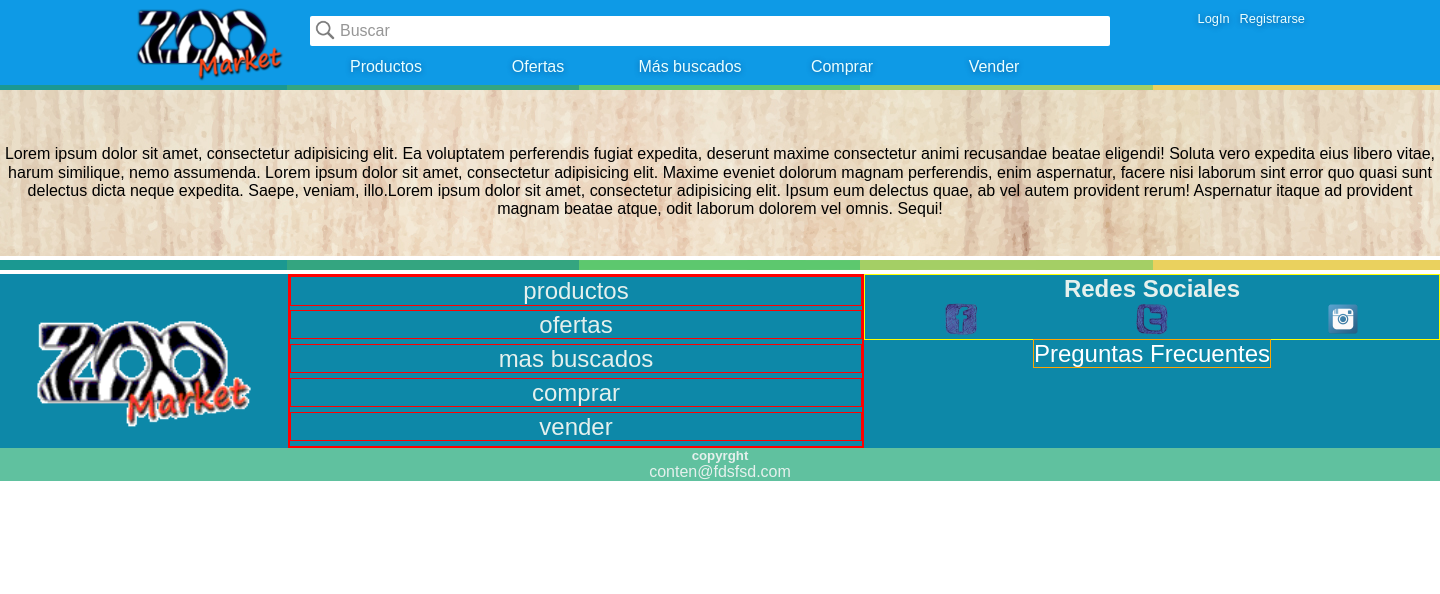
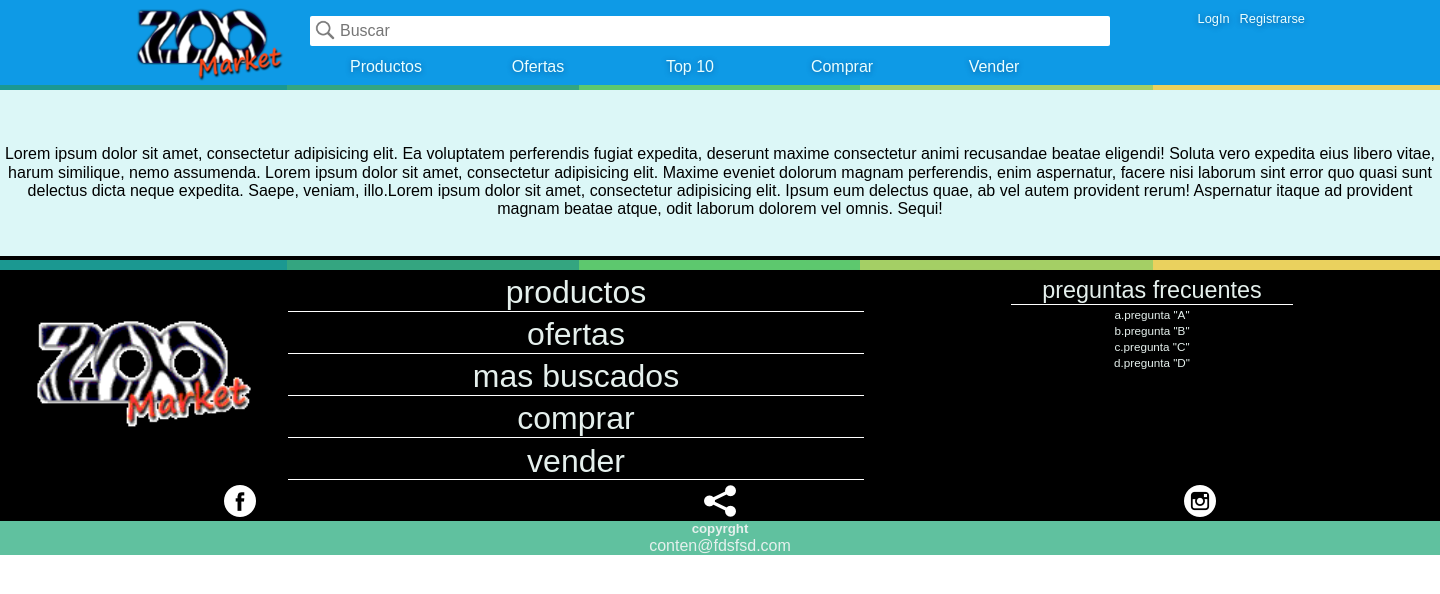
Before and after one commit to infoleod/00_Proyecto_final, a PHP site: page /preguntas_frecuentes.html in a window 1440 px wide. Shown: the top 594 px of the page. Run offline with PHP 8.4, Linux system fonts and the light colour scheme.

Commit message:
Entrega Sprint 1 - 12-04-2017

```diff
--- a/css/styles.css
+++ b/css/styles.css
@@ -256,7 +256,7 @@ LE ASIGNE UN COLOR DE FONDO ASI SE VE UN POCO MEJOR*/
 
 .footer {
     clear: both;
-    background: linear-gradient(to right, rgba(3,73,75,1) 0%, rgba(0,48,56,1) 100%);
+    background:black;
     color: #e5f0ed;
     overflow: hidden;
     margin:0%;
@@ -289,15 +289,15 @@ LE ASIGNE UN COLOR DE FONDO ASI SE VE UN POCO MEJOR*/
     font-size:1.5em;
     margin:;
     padding:0;
-    border: 1px solid red;
     overflow: hidden;
 }
-.menu_2 .conten li a{
-    font-size:10px;
+.menu_2 .conten li{
+    font-size: 2em;
+    border-bottom: 1px solid #fff;
+
 }
 /***Redes Sociales**/
 .redes_sociales{
-    border:1px solid yellow;
     display: block;
     overflow: hidden;
   }
@@ -309,20 +309,24 @@ LE ASIGNE UN COLOR DE FONDO ASI SE VE UN POCO MEJOR*/
 /*** preguntas frecuentes ***/
 .preguntas_frecuentes{
     width: 100%;
-
 }
 /****Fondo de preguntas frecuentes *****/
 .container-preguntas{
-    background-image: url(../images/21.jpg);
+    background-color: rgba(128, 224, 224, 0.28);
 }
 .preguntas_frecuentes a{
     margin: 1%;
-    font-size: 1.5em;
+    font-size:0.73em;
     text-decoration: none;
-    color: #fff;
-    border: 1px solid orange;
+    color: #fff;color: #e5f0ed;
+    display: block;
+
 }
 
+.preguntas_frecuentes p{
+  font-size: 2em;
+  border-bottom: 1px solid #fff;
+}
 
 
 
@@ -735,11 +739,10 @@ LE ASIGNE UN COLOR DE FONDO ASI SE VE UN POCO MEJOR*/
 /* -- INICIO - FOOTER ------------------------------------------------------*/
 
 .footer_1{
-  border-color:solid crimson;
     width:100%;
-  background-color:#0d88a8;
-  display: block;
-  overflow: hidden;
+    background-color:black;
+    display:block;
+    overflow:hidden;
 }
 .footer_2{
     background-color:#60c19f;
@@ -755,7 +758,7 @@ LE ASIGNE UN COLOR DE FONDO ASI SE VE UN POCO MEJOR*/
     overflow:hidden;
     width:auto;
     width:20% ;
- /* border: 1px solid yellow;*/
+
 }
 .logo_2 img{
     padding: 3% 0%;
@@ -767,20 +770,25 @@ LE ASIGNE UN COLOR DE FONDO ASI SE VE UN POCO MEJOR*/
 }
 
 .menu_2{
-  border: 2px solid red ;
     float: left;
     width: 40%;
 }
 .redes_sociales{
-  width:40%;
-  display: block;
+    width:100%;
+   clear: both;
     font-family: 1em;
     }
-.preguntas_frecuentees{
-  width: 50%;
-  margin: 0;
-  padding: 0;
-
+.redes_sociales h2{
+display: none;
+    }
+.preguntas_frecuentes{
+    width:20%;
+    margin:0 10%;
+    bottom:50%;
+    padding:0;
+    display:inline-block;
+    float:right;
+    height:auto;
     }
 .copyright{
 
--- a/preguntas_frecuentes.html
+++ b/preguntas_frecuentes.html
@@ -29,7 +29,7 @@
       <div class="header-div-buscar">
         <img class="header-div-logo-mobile-search" src="images/search-icono.png" alt="search-icon">
         <form class="form-buscar" action="index.html" method="post">
-            <input type="text" name="buscar" value="Buscar">
+          <input type="text" name="buscar" placeholder="Buscar">
         </form>
       </div>
       <!-- FIN Buscar -->
@@ -50,7 +50,7 @@
                 <li>
                   <div class="header-div-menu-lista-login">
                     <a href="login.html">LogIn</a>
-                      <a href="#">Registrarse</a>
+                    <a href="formulario.html">Registrarse</a>
                   </div>
                 </li>
                 <!-- Productos -->
@@ -74,7 +74,7 @@
                   </ul>
                 </li>
                 <li><a href="#">Ofertas</a></li>
-                  <li><a href="#">Más buscados</a></li>
+                <li><a href="#">Top 10</a></li>
                 <li><a href="#">Comprar</a></li>
                 <li><a href="#">Vender</a></li>
               </ul>
@@ -89,12 +89,13 @@
       <!-- INICIO Login -->
       <div class="header-div-login">
         <a href="login.html">LogIn</a>
-          <a href="#">Registrarse</a>
+        <a href="formulario.html">Registrarse</a>
       </div>
       <!-- FIN Login -->
     </div>
   </header>
   <!-- FIN HEADER -->
+
     <!-- ININCIO BODY -->
     <article class="container">
 
@@ -105,10 +106,10 @@
                 <br><br><br>
             </article>
             <!-- INICIO FOOTER -->
+            <footer class="footer">
          <div class="footer-barra">
                       <img src="images/barra-horizontal.png" alt="barra">
           </div>
-            <footer class="footer">
           <article class="footer_1">
                   <div class="logo_2">
                       <img src="images/logo-zoo2.png" alt="">
@@ -128,18 +129,25 @@
 
                    </div>
 
+
+                   <article class="preguntas_frecuentes">
+                          <a href="preguntas_frecuentes.html">
+                              <p>preguntas frecuentes</p>
+                              <a href="#">a.pregunta "A"</a>
+                              <a href="#">b.pregunta "B"</a>
+                              <a href="#">c.pregunta "C"</a>
+                              <a href="#">d.pregunta "D"</a>
+                          </a>
+                  </article>
+
                    <div class="redes_sociales">
                           <h2>Redes Sociales</h2>
                           <ul>
-                                        <li class="facebook"><a href="#"><img src="/images/Facebook-icon32.png"alt=""></a></li>
-                                        <li class="twitter"><a href="#"><img src="/images/Twitter-icon32x32.png"alt=""></a></li>
-                                        <li class="instagram"><a href="#"><img src="/images/Instagram32x32.png"alt=""></a></li>
+                              <li class="facebook"><a href="#"><img src="images/facebook-logo-button.png"alt=""></a></li>
+                              <li class="twitter"><a href="#"><img src="images/sharing-interface.png"alt=""></a></li>
+                              <li class="instagram"><a href="#"><img src="images/instagram-logo.png"alt=""></a></li>
                           </ul>
                    </div>
-
-                             <article class="preguntas_frecuentes">
-                                    <a href="#">Preguntas Frecuentes</a>
-                            </article>
 
 
               </article>
```
Also changed, not shown: formulario.html (+22 -12 lines), index.html (+22 -11 lines), login.html (+20 -9 lines), images/Facebook-icon32.png (deleted), images/Instagram32x32.png (deleted), images/Twitter-icon16x16.png (deleted), images/Twitter-icon24x24.png (deleted), images/Twitter-icon32x32.png (deleted), images/facebook-logo-button.png (added), images/instagram-icon.png (deleted), images/instagram-logo.png (added), images/sharing-interface.png (added). Lines whose indentation alone changed are shown as unchanged.
